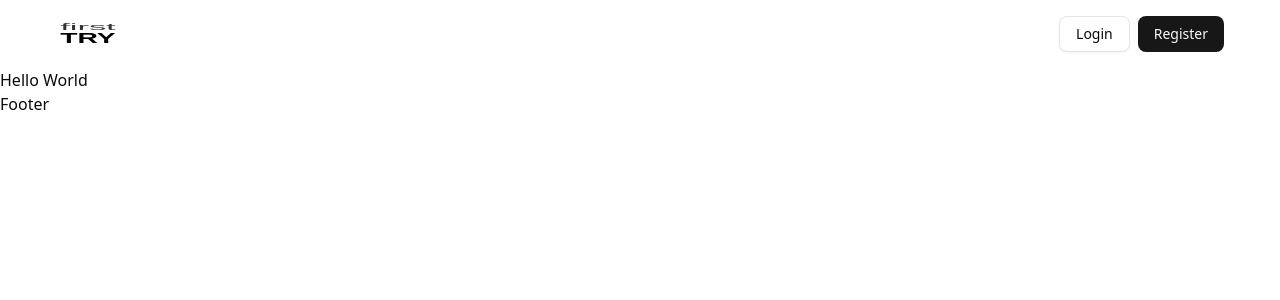
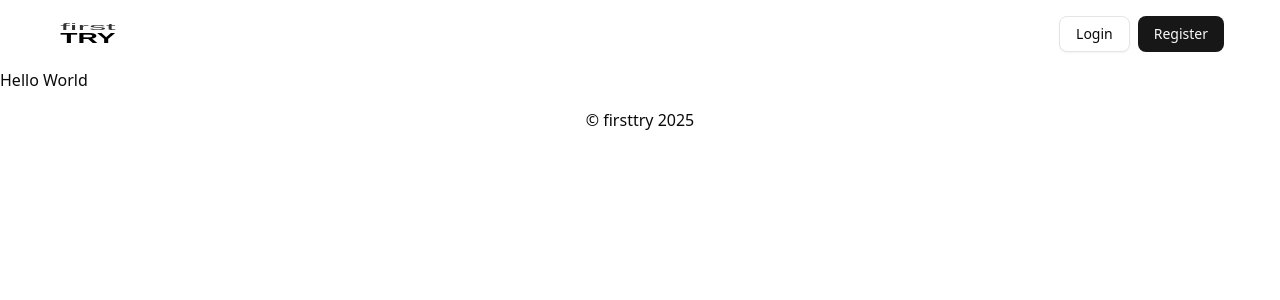
Before and after one commit to branimirv/firsttry, a React (Vite) app in the folder client/: page / in a window 1280 px wide. Shown: the top 300 px of the page. Built offline with nearby package versions, Linux system fonts and the light colour scheme.

Commit message:
client(footer): styled and updated footer copyright

```diff
--- a/client/src/components/layout/Footer.tsx
+++ b/client/src/components/layout/Footer.tsx
@@ -1,5 +1,7 @@
 const Footer = () => {
-  return <div>Footer</div>;
+  const year = new Date().getFullYear();
+
+  return <div className="text-center py-4 font-medium">© firsttry {year}</div>;
 };
 
 export default Footer;
```
